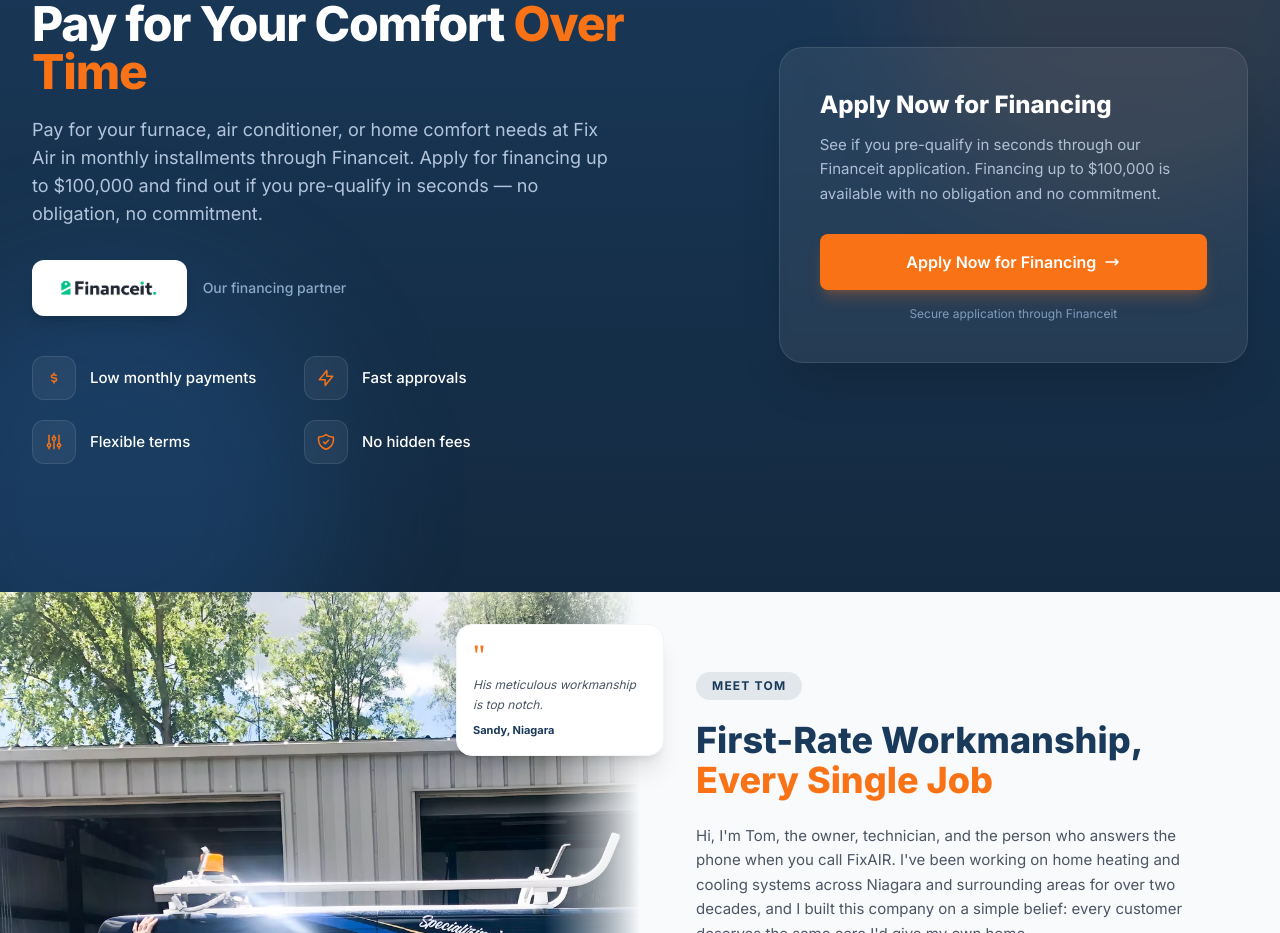
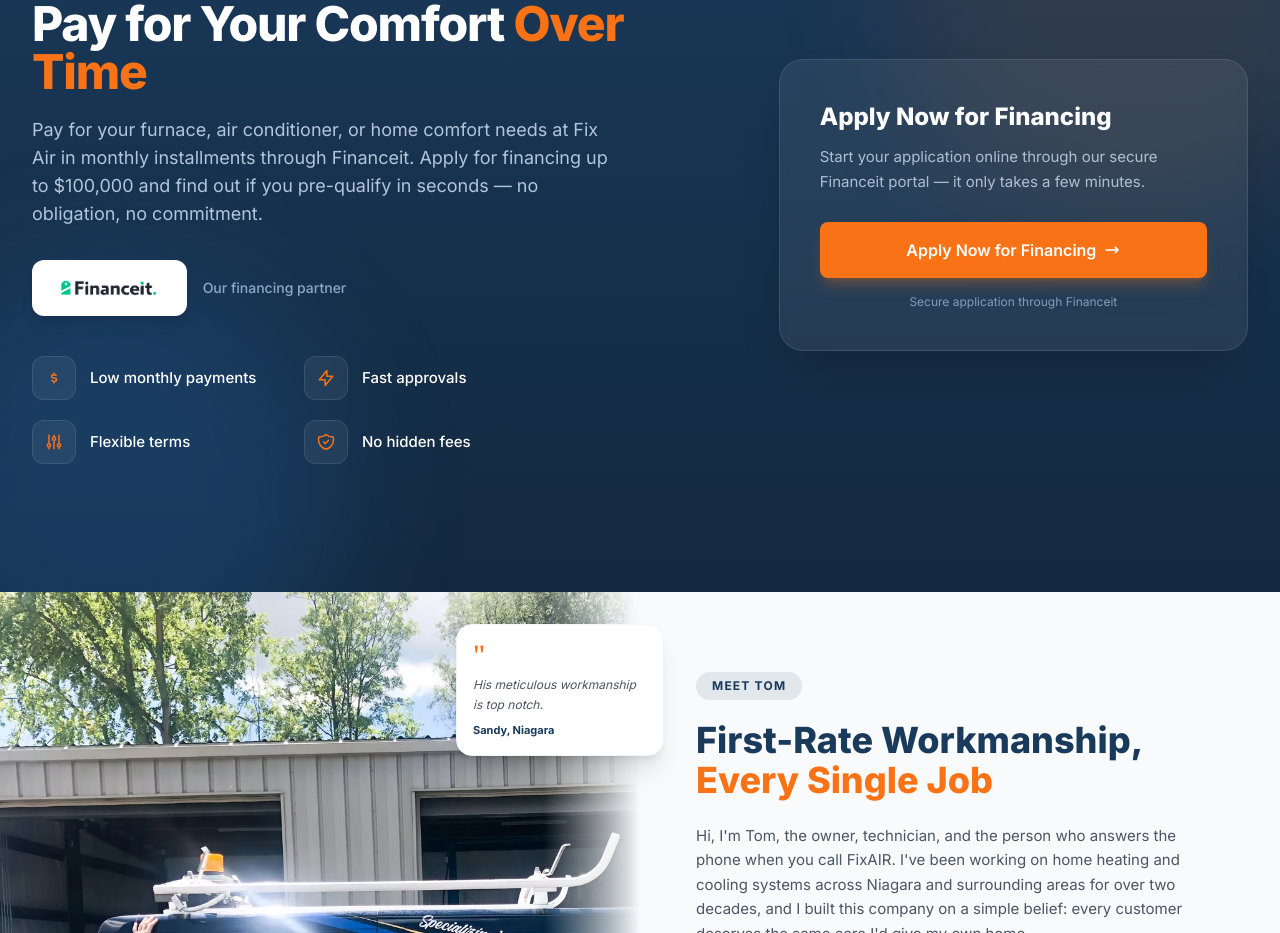
Before and after one commit to bradmines/fixair-site, a React (Vite) app: page / in a window 1280 px wide. Shown: the part 2940-3873 px from the top of the page. Built offline with nearby package versions, Linux system fonts and the light colour scheme.

Commit message:
Remove duplicate financing copy from CTA panel
Replace repeated pre-qualification messaging with action-focused
application copy in the right-side panel.

```diff
--- a/src/components/Financing.jsx
+++ b/src/components/Financing.jsx
@@ -103,8 +103,8 @@ export default function Financing() {
                 Apply Now for Financing
               </h3>
               <p className="mt-3 text-blue-100/75 text-[15px] leading-relaxed">
-                See if you pre-qualify in seconds through our Financeit application. Financing up to
-                $100,000 is available with no obligation and no commitment.
+                Start your application online through our secure Financeit portal — it only takes a
+                few minutes.
               </p>
               <a
                 href="https://www.financeit.ca/s/gXF_UQ"
```
